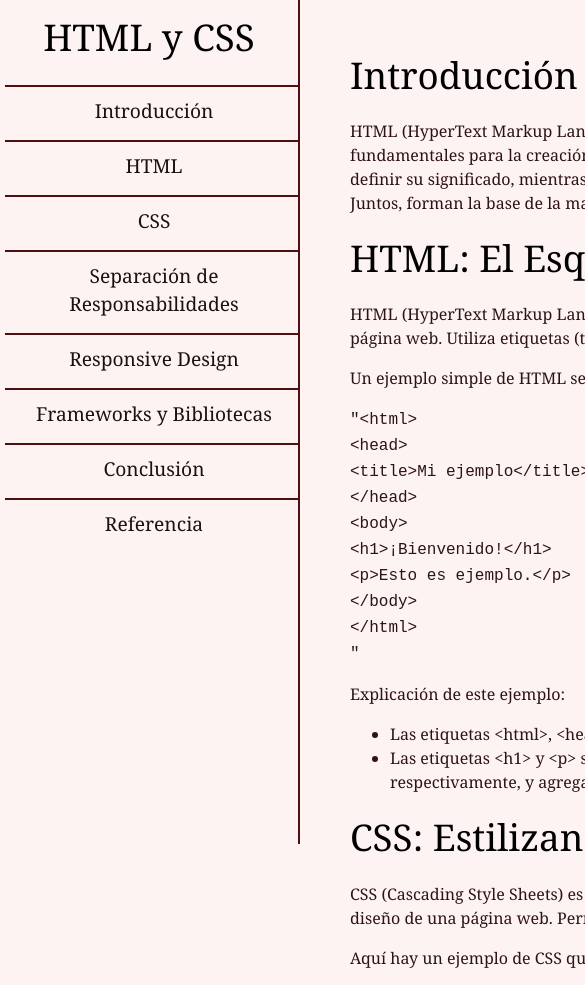
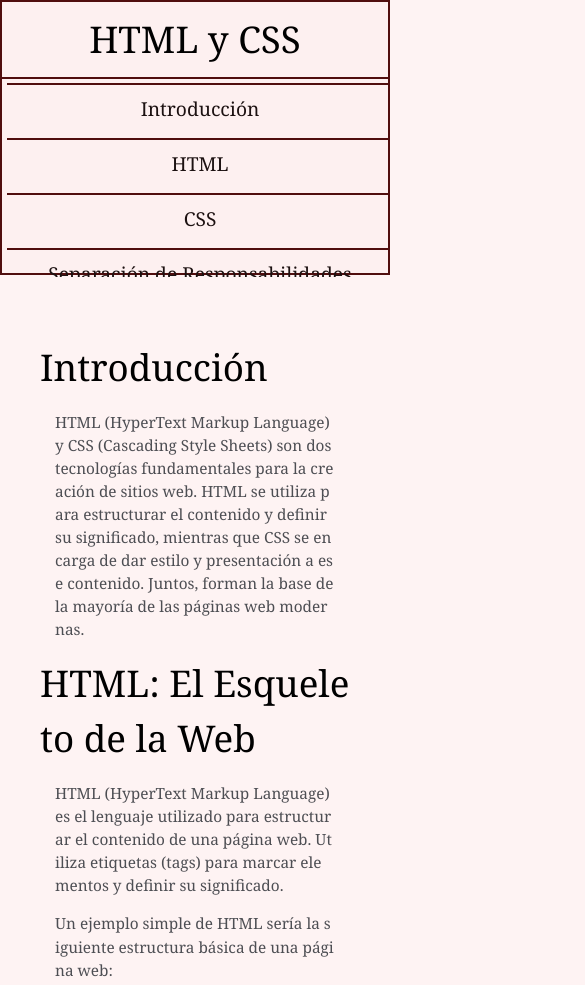
Before and after one commit to Cristh72/docTecHtml, a plain HTML site: page docTecHTML/index.html in a window 390 px wide. Shown: the top 985 px of the page, 585 px wide, since content can reach past the window. Drawn offline with Linux system fonts and the light colour scheme.

Commit message:
Estilos y responsive

```diff
--- a/docTecHTML/index.html
+++ b/docTecHTML/index.html
@@ -43,7 +43,7 @@
                         &lt;h1&gt;¡Bienvenido!&lt;/h1&gt;<br>
                         &lt;p&gt;Esto es ejemplo.&lt;/p&gt;<br>
                     &lt;/body&gt;<br>
-                    &lt;/html&gt;<br>"
+                    &lt;/html&gt;"
                 </code>
                 <p>Explicación de este ejemplo:</p>
                 <ul>
@@ -111,7 +111,7 @@
                         &lt;/div&gt;<br>
                         &lt;script src="https://cdn.jsdelivr.net/npm/bootstrap@4.5.2/dist/js/bootstrap.min.js"&gt;&lt;/script&gt;<br>
                     &lt;/body&gt;<br>
-                    &lt;/html&gt;<br>"
+                    &lt;/html&gt;"
                 </code>
                     <p>En este ejemplo:</p>
                     <ul>
--- a/docTecHTML/styles.css
+++ b/docTecHTML/styles.css
@@ -64,6 +64,65 @@ header{
 #main-doc{
     position: absolute;
     left: 310px;
+    right: 0px;
     padding: 40px;
     margin-bottom: 90px;
+    word-wrap: normal;
+    word-break: break-all;
 }
+
+section article {
+    color: #4d4e53;
+    margin: 15px;
+    font-size: 0.96em;
+  }
+
+  section li {
+    margin: 15px 0px 0px 20px;
+  }
+
+code{
+    display: block;
+    background-color: rgb(238, 250, 215);
+    text-align: justify;
+    width: 60%;
+    word-wrap: normal;
+    word-break: normal;
+    position: relative;
+    overflow-x: auto;
+    line-height: 1;
+    padding: 10px;
+    margin: 5px auto;
+    border-radius: 10px;
+    white-space: pre-line;
+}
+
+@media only screen and (max-width: 815px) {
+    #navbar{
+        position: absolute;
+        min-width: 290px;
+        top: 0px;
+        margin: 0px auto;
+        background-color: #feeeeea7;
+        width: 100%;
+        height: 275px;
+        border: 2px solid #500e0e;
+    }
+
+    #navbar ul{
+        border-top: 2px solid #500e0e;
+        height: 200px;
+        overflow-y:auto;
+        margin:0;
+    }
+
+    #main-doc{
+        position: absolute;
+        top: 300px;
+        left: 0;
+        padding: 40px;
+        margin-bottom: 90px;
+    }
+
+
+}
```
